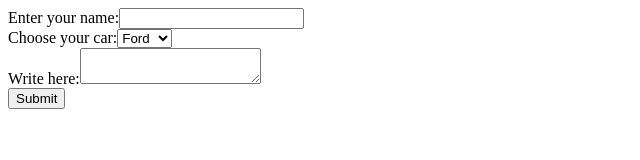
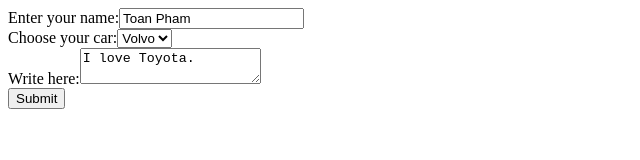
Before and after one commit to thanhpham091790/reactjs, a React (Vite) app in the folder 01-react-tutorial/my-react-app/: page / in a window 1280 px wide. Shown: the top 160 px of the page, without its empty margins (0-640 px from the left). Built offline with nearby package versions, Linux system fonts and the light colour scheme.

Commit message:
Initial values for form.

```diff
--- a/01-react-tutorial/my-react-app/src/MyForm.jsx
+++ b/01-react-tutorial/my-react-app/src/MyForm.jsx
@@ -3,7 +3,11 @@ import { useState } from "react";
 
 function MyForm() {
 
-    const [inputs, setInputs] = useState({});
+    const [inputs, setInputs] = useState({
+        name: 'Toan Pham',
+        car: 'Volvo',
+        comment: 'I love Toyota.'
+    });
 
     function changeHandler(event) {
         const name = event.target.name;
```
